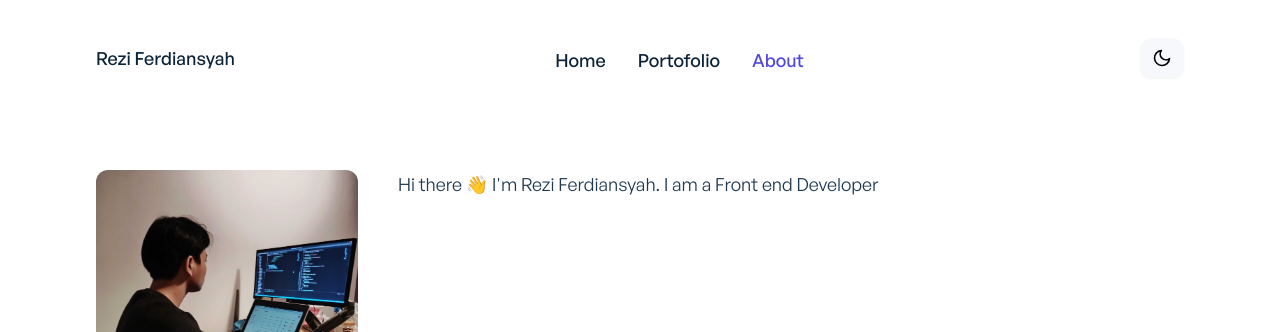
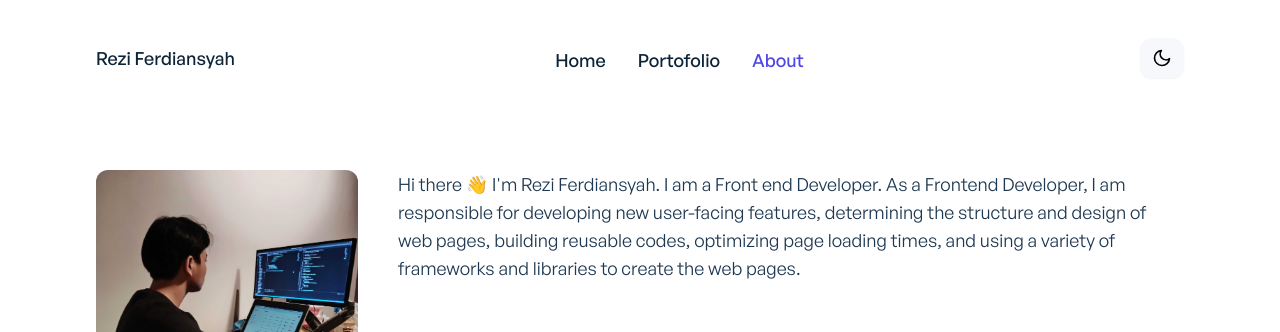
Before and after one commit to reziferdiansyah/Vue-Port, a Vue app: page /about in a window 1280 px wide. Shown: the top 332 px of the page. Built offline with nearby package versions, Linux system fonts and the light colour scheme; what vue-backtotop would draw is missing.

Commit message:
modify-about-me

```diff
--- a/src/components/about/AboutMe.vue
+++ b/src/components/about/AboutMe.vue
@@ -27,7 +27,7 @@ export default {
       bios: [
         {
           id: 1,
-          bio: "Hi there 👋 I'm Rezi Ferdiansyah. I am a Front end Developer",
+          bio: "Hi there 👋 I'm Rezi Ferdiansyah. I am a Front end Developer. As a Frontend Developer, I am responsible for developing new user-facing features, determining the structure and design of web pages, building reusable codes, optimizing page loading times, and using a variety of frameworks and libraries to create the web pages.",
         },
       ],
     };
```
